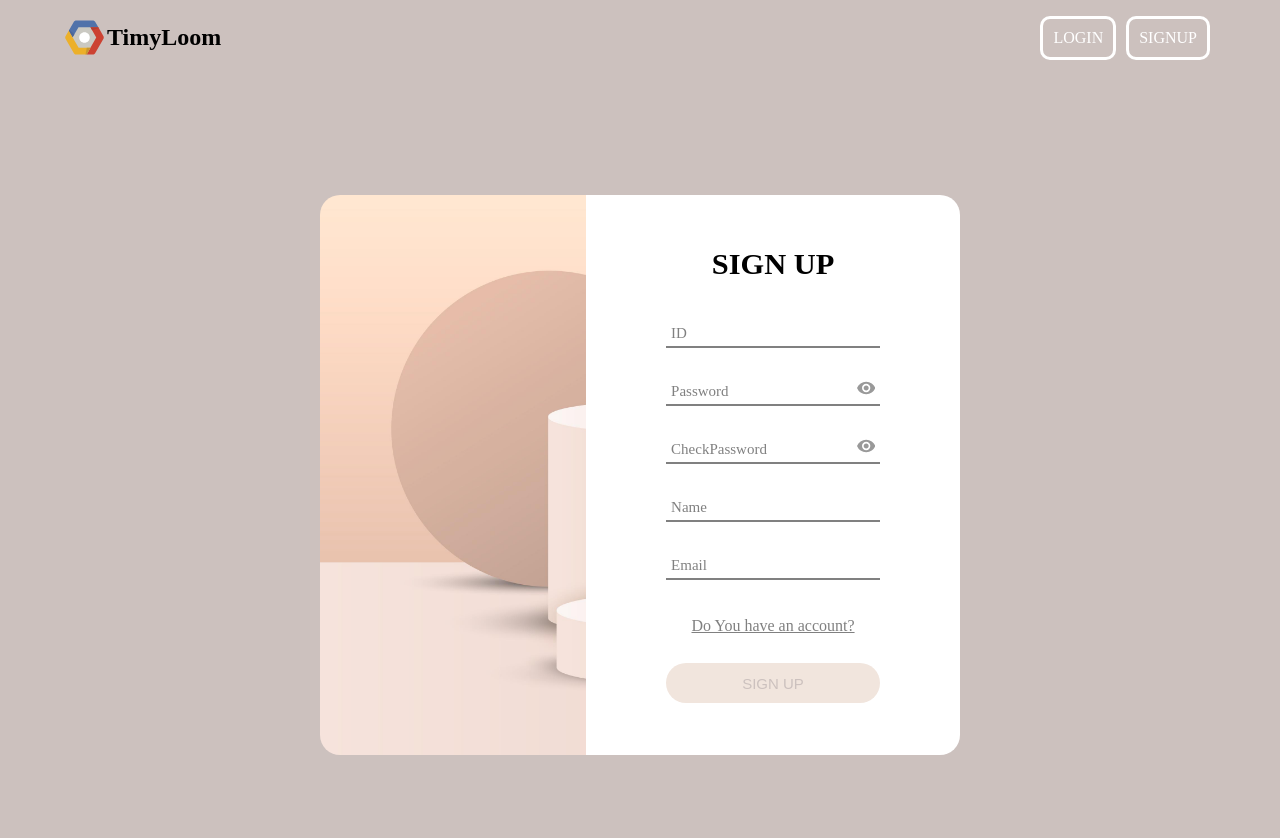
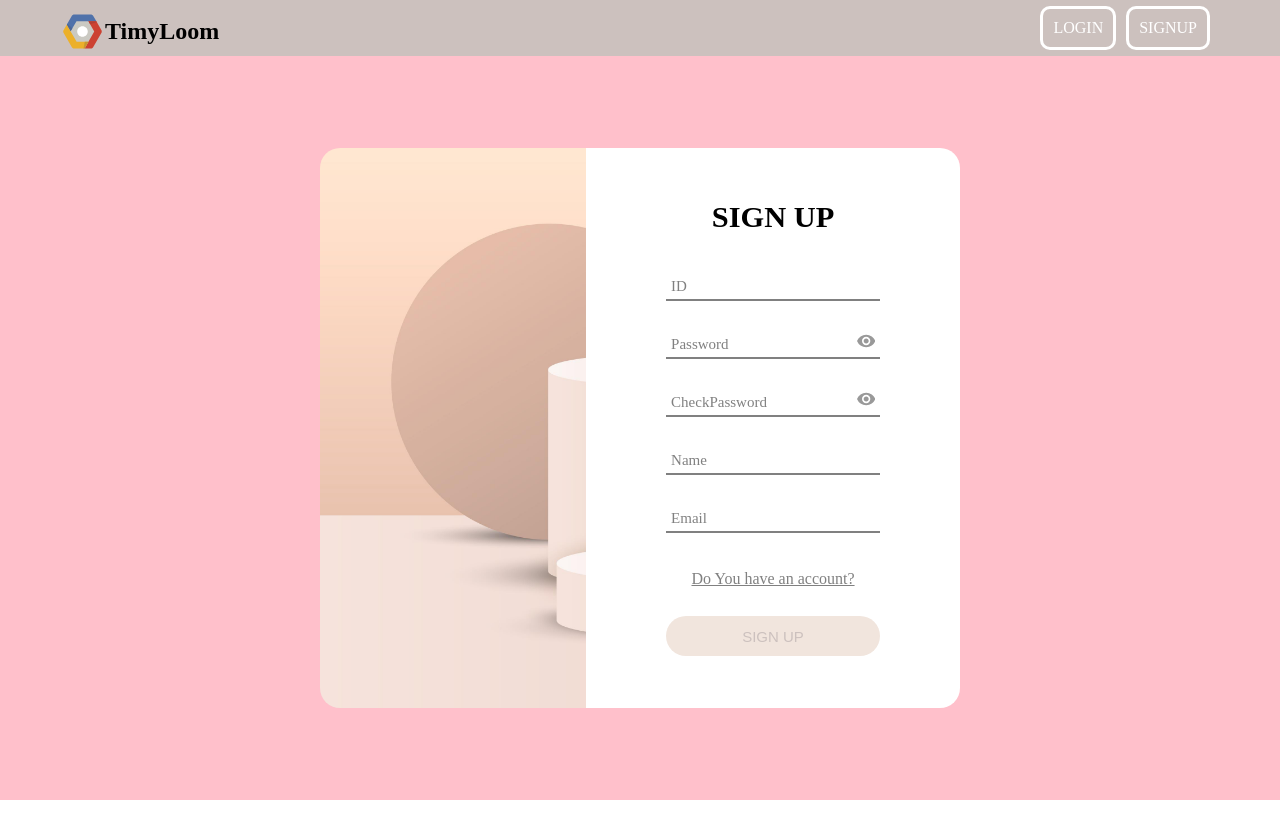
Before and after one commit to gachon-sw-academy-2023/Timyloom-React, a React (Vite) app: page /signup in a window 1280 px wide. Shown: the top 838 px of the page. After the commit the page ends 800 px from the top, so only its background shows below. Built offline with nearby package versions, Linux system fonts and the light colour scheme.

Commit message:
[CHORE] FE-75 FE-77 로그인 회원가입 페이지 변수명 수정, 디자인 수정

```diff
--- a/src/components/Header/HeaderStyle.tsx
+++ b/src/components/Header/HeaderStyle.tsx
@@ -9,10 +9,15 @@ export const StyledHeader = styled.header<{ ScrollActive: boolean }>`
   display: flex;
   align-items: center;
   justify-content: space-between;
+  height: 7%;
+  box-sizing: border-box;
   border-radius: ${(props) => (props.ScrollActive ? '50px' : '0px')};
   margin: ${(props) => (props.ScrollActive ? '0 5%' : '0px')};
   .nav_logo {
-    margin: 0 12px;
+    display: flex;
+    padding: 12px 10px 5px;
+    height: 7%;
+    box-sizing: border-box;
 
     .nav-logo-link {
       display: flex;
--- a/src/components/Sign/Login.tsx
+++ b/src/components/Sign/Login.tsx
@@ -8,7 +8,6 @@ function Login() {
     id: '',
     password: '',
   });
-
 
   const [seePass, setSeePass] = useState(false);
   const { id, password } = inputs; //구조분해할당
@@ -51,19 +50,12 @@ function Login() {
           <S.FormTitle>LOGIN</S.FormTitle>
           <S.InputWrap>
             <S.FormInput name="id" value={id} onChange={onChange} />
-            <S.InputTitle value={id} data-placeholder="ID"></S.InputTitle>
+            <S.InputTitle value={id} data-placeholder="ID" isReg={true}></S.InputTitle>
           </S.InputWrap>
           <S.InputWrap data-validate="Enter password">
-            <S.EyeSvg see={seePass} onClick={showPassword} />
-            <S.FormInput
-              id="password"
-              name="password"
-              type="password"
-              value={password}
-              onChange={onChange}
-              placeholder="영문과 특수문자 숫자를 포함하며 8자 이상"
-            />
-            <S.InputTitle value={password} data-placeholder="Password"></S.InputTitle>
+            <S.EyeSvg $see={seePass} onClick={showPassword} />
+            <S.FormInput id="password" name="password" type="password" value={password} onChange={onChange} />
+            <S.InputTitle value={password} data-placeholder="Password" isReg={true}></S.InputTitle>
           </S.InputWrap>
           <S.SignLink href="/signup">Don’t have an account?</S.SignLink>
           <S.SignBtn onClick={onSubmit}>LOGIN</S.SignBtn>
--- a/src/components/Sign/SignStyle.tsx
+++ b/src/components/Sign/SignStyle.tsx
@@ -4,9 +4,10 @@ import { ReactComponent as Eye } from '@/assets/images/eye.svg';
 
 export const SignWrapper = styled.div`
   display: flex;
-  width: 100vw;
-  height: 100vh;
-  background: #ccc1be;
+  width: 100%;
+  height: 93%;
+  /* background: #ccc1be; */
+  background: pink;
 `;
 
 export const SignCard = styled.div`
@@ -106,8 +107,8 @@ export const SignLink = styled.a`
   }
 `;
 
-export const EyeSvg = styled(Eye)<{ see: boolean }>`
-  color: ${(props) => (props.see ? '#844685' : '#999999')};
+export const EyeSvg = styled(Eye)<{ $see: boolean }>`
+  color: ${(props) => (props.$see ? '#844685' : '#999999')};
   font-size: 15px;
   display: flex;
   align-items: center;
@@ -124,7 +125,7 @@ export const EyeSvg = styled(Eye)<{ see: boolean }>`
   }
 `;
 
-export const InputTitle = styled.span<{ value: string; isReg: boolean }>`
+export const InputTitle = styled.div<{ value: string; isReg: boolean }>`
   position: absolute;
   display: block;
   width: 100%;
@@ -178,8 +179,6 @@ export const ImgPanel = styled.div<{ imgStart: boolean }>`
   display: flex;
   flex-direction: column;
   justify-content: center;
-  /* background-color: #f1e5dd;
-  background-blend-mode: multiply; */
   padding: 2rem;
   flex-grow: 4;
   border-radius: 20px;
@@ -194,5 +193,3 @@ export const ImgPanel = styled.div<{ imgStart: boolean }>`
     display: none;
   }
 `;
-
-export const ShownPw = styled.div``;
--- a/src/components/Sign/SignUp.tsx
+++ b/src/components/Sign/SignUp.tsx
@@ -3,10 +3,9 @@ import Swal from 'sweetalert2';
 import * as S from './SignStyle';
 
 function SignUp() {
-
-  const regExp = new RegExp('(?=.*[a-zA-Z])[-a-zA-Z0-9_.]{5,20}$'); //id 정규식
-  const regPass = new RegExp('(?=.*[a-zA-Z])(?=.*[!@#$%^*+=-])(?=.*[0-9]).{8,25}'); //password 정규식
-  const regEm = new RegExp('[a-z0-9]+@[a-z]+[a-z]{2,3}'); //email 정규식
+  const regId = new RegExp('(?=.*[a-zA-Z])[-a-zA-Z0-9_.]{5,20}$'); //id 정규식
+  const regPw = new RegExp('(?=.*[a-zA-Z])(?=.*[!@#$%^*+=-])(?=.*[0-9]).{8,25}'); //password 정규식
+  const regEmail = new RegExp('[a-z0-9]+@[a-z]+[a-z]{2,3}'); //email 정규식
 
   const [inputs, setInputs] = useState({
     id: '',
@@ -15,38 +14,37 @@ function SignUp() {
     name: '',
     email: '',
   });
-  const [seePass, setSeePass] = useState(false);
-  const [seeChPass, setSeeChPass] = useState(false);
+  const [showPassword, setShowPassword] = useState(false);
+  const [showCheckPassword, setShowCheckPassword] = useState(false);
 
   const { id, password, checkPassword, name, email } = inputs; // 구조분해할당
 
-  const onChange = (e: any) => {
+  const onChange = (e: React.ChangeEvent<HTMLInputElement>) => {
     setInputs({
       ...inputs,
       [e.target.name]: e.target.value,
     });
   };
 
-  const showPassword = () => {
+  const onShowPassword = () => {
     const passType = document.getElementById('password') as HTMLInputElement;
     passType.type === 'password'
-      ? ((passType.type = 'text'), setSeePass(true))
-      : ((passType.type = 'password'), setSeePass(false));
-    console.log(typeof document.getElementById('password'));
+      ? ((passType.type = 'text'), setShowPassword(true))
+      : ((passType.type = 'password'), setShowPassword(false));
   };
 
-  const showCheckPassword = () => {
+  const onShowCheckPassword = () => {
     const chPassType = document.getElementById('checkPassword') as HTMLInputElement;
     chPassType.type === 'password'
-      ? ((chPassType.type = 'text'), setSeeChPass(true))
-      : ((chPassType.type = 'password'), setSeeChPass(false));
+      ? ((chPassType.type = 'text'), setShowCheckPassword(true))
+      : ((chPassType.type = 'password'), setShowCheckPassword(false));
   };
 
   const onCheck = () => {
     {
-      (!regExp.test(id) ||
-        !regPass.test(password) ||
-        !regEm.test(email) ||
+      (!regId.test(id) ||
+        !regPw.test(password) ||
+        !regEmail.test(email) ||
         !(inputs.password === inputs.checkPassword)) &&
         Swal.fire({
           title: 'Incorrect!',
@@ -56,7 +54,7 @@ function SignUp() {
         });
     }
     {
-      regPass.test(password) &&
+      regPw.test(password) &&
         Swal.fire({
           title: 'Success!',
           icon: 'success',
@@ -75,23 +73,30 @@ function SignUp() {
             <S.FormInput name="id" value={id} onChange={onChange} />
             <S.InputTitle
               value={id}
-              data-placeholder={regExp.test(id) || inputs.id.length === 0 ? 'ID' : 'ID Incorrect '}
-              isReg={regExp.test(id) || inputs.id.length === 0}
+              data-placeholder={regId.test(id) || inputs.id.length === 0 ? 'ID' : 'ID Incorrect '}
+              isReg={regId.test(id) || inputs.id.length === 0}
             ></S.InputTitle>
           </S.InputWrap>
           <S.InputWrap>
-            <S.EyeSvg see={seePass} onClick={showPassword} />
-            <S.FormInput id="password" name="password" type="password" value={password} onChange={onChange} />
+            <S.EyeSvg $isShow={showPassword} onClick={onShowPassword} />
+            <S.FormInput
+              id="password"
+              name="password"
+              type="password"
+              value={password}
+              onChange={onChange}
+              placeholder="영문과 특수문자 숫자를 포함하며 8자 이상"
+            />
             <S.InputTitle
               value={password}
               data-placeholder={
-                regPass.test(password) || inputs.password.length === 0 ? 'Password' : 'Password Incorrect'
+                regPw.test(password) || inputs.password.length === 0 ? 'Password' : 'Password Incorrect'
               }
-              isReg={regPass.test(password) || inputs.password.length === 0}
+              isReg={regPw.test(password) || inputs.password.length === 0}
             ></S.InputTitle>
           </S.InputWrap>
           <S.InputWrap>
-            <S.EyeSvg see={seeChPass} onClick={showCheckPassword} />
+            <S.EyeSvg $isShow={showCheckPassword} onClick={onShowCheckPassword} />
             <S.FormInput
               id="checkPassword"
               name="checkPassword"
@@ -114,14 +119,12 @@ function SignUp() {
             <S.InputTitle value={name} data-placeholder="Name" isReg={true}></S.InputTitle>
           </S.InputWrap>
           <S.InputWrap>
-            <div>
-              <S.FormInput name="email" value={email} onChange={onChange} />
-              <S.InputTitle
-                value={email}
-                data-placeholder={regEm.test(email) || inputs.email.length === 0 ? 'Email' : 'Email Incorrect '}
-                isReg={regEm.test(email) || inputs.email.length === 0}
-              ></S.InputTitle>
-            </div>
+            <S.FormInput name="email" value={email} onChange={onChange} />
+            <S.InputTitle
+              value={email}
+              data-placeholder={regEmail.test(email) || inputs.email.length === 0 ? 'Email' : 'Email Incorrect '}
+              isReg={regEmail.test(email) || inputs.email.length === 0}
+            ></S.InputTitle>
           </S.InputWrap>
 
           <S.SignLink href="/login">Do You have an account?</S.SignLink>
```
